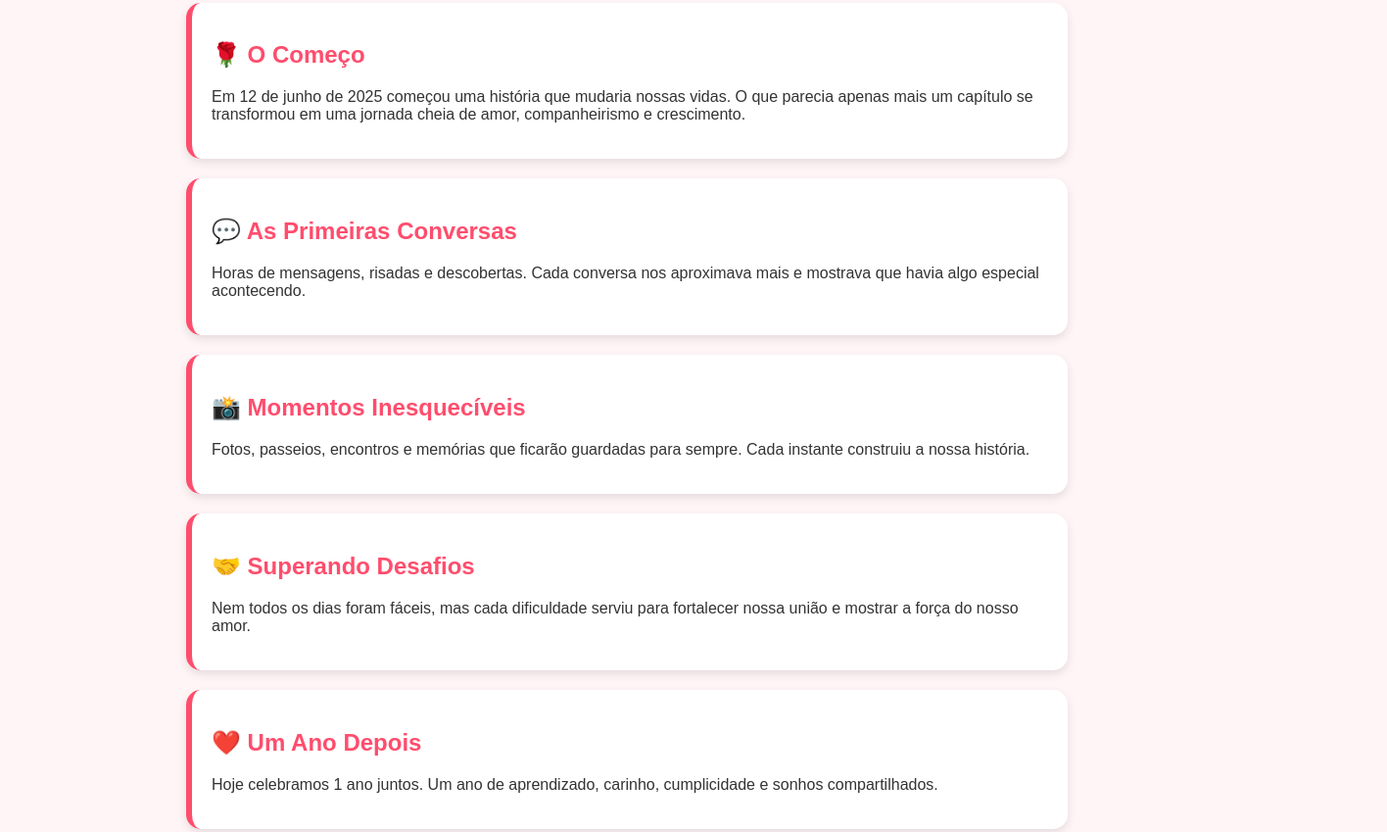
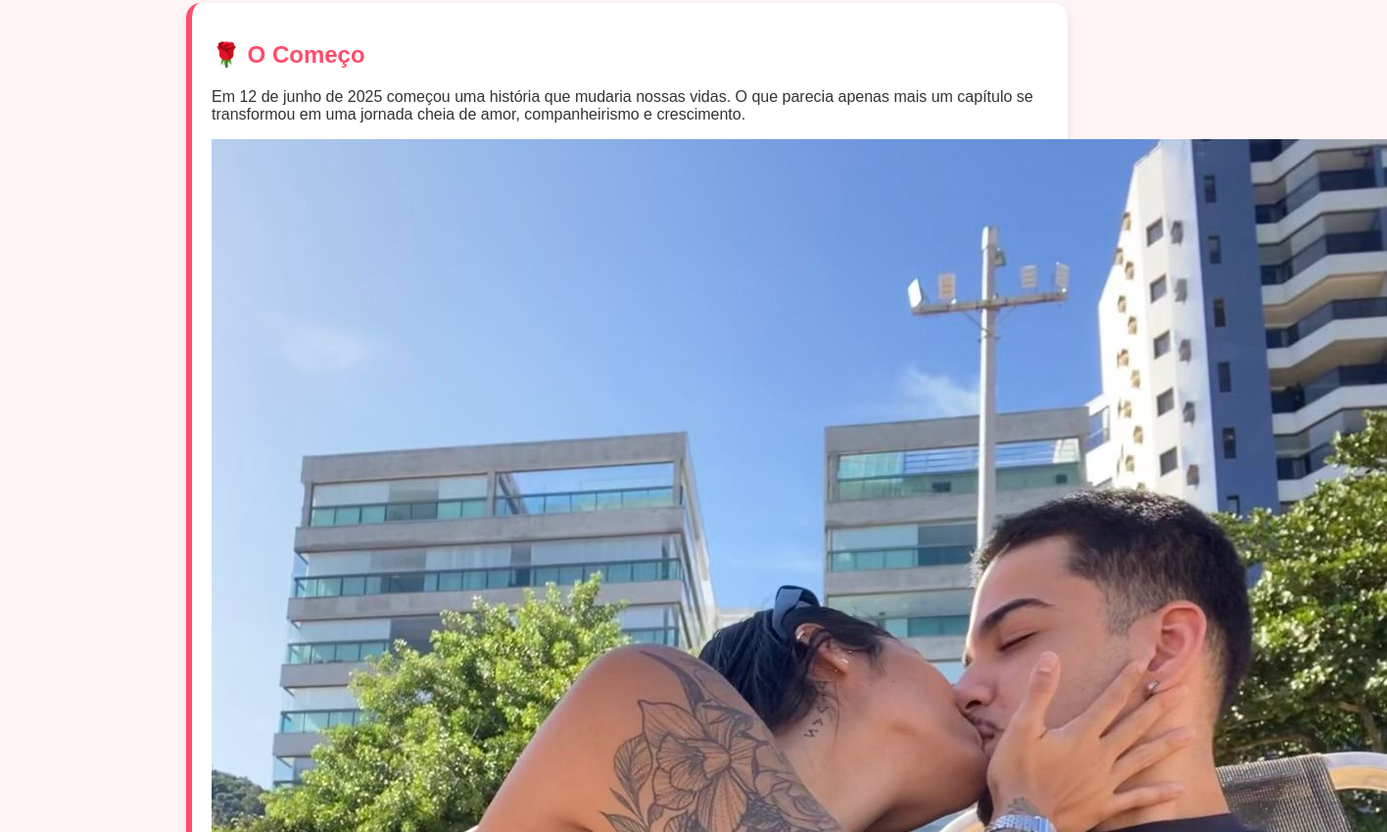
Before and after one commit to jhonathanturial/1-years-j-j, a plain HTML site: page docs/index.html in a window 1280 px wide. Shown: the part 335-1184 px from the top of the page at 98% size, 1416 px wide, since content can reach past the window. Drawn offline with Linux system fonts and the light colour scheme.

Commit message:
Update index.html

```diff
--- a/docs/index.html
+++ b/docs/index.html
@@ -79,6 +79,7 @@ footer{
             O que parecia apenas mais um capítulo se transformou em uma jornada cheia
             de amor, companheirismo e crescimento.
         </p>
+        <img src="img/foto01.jpeg">
     </div>
 
     <div class="card">
```
